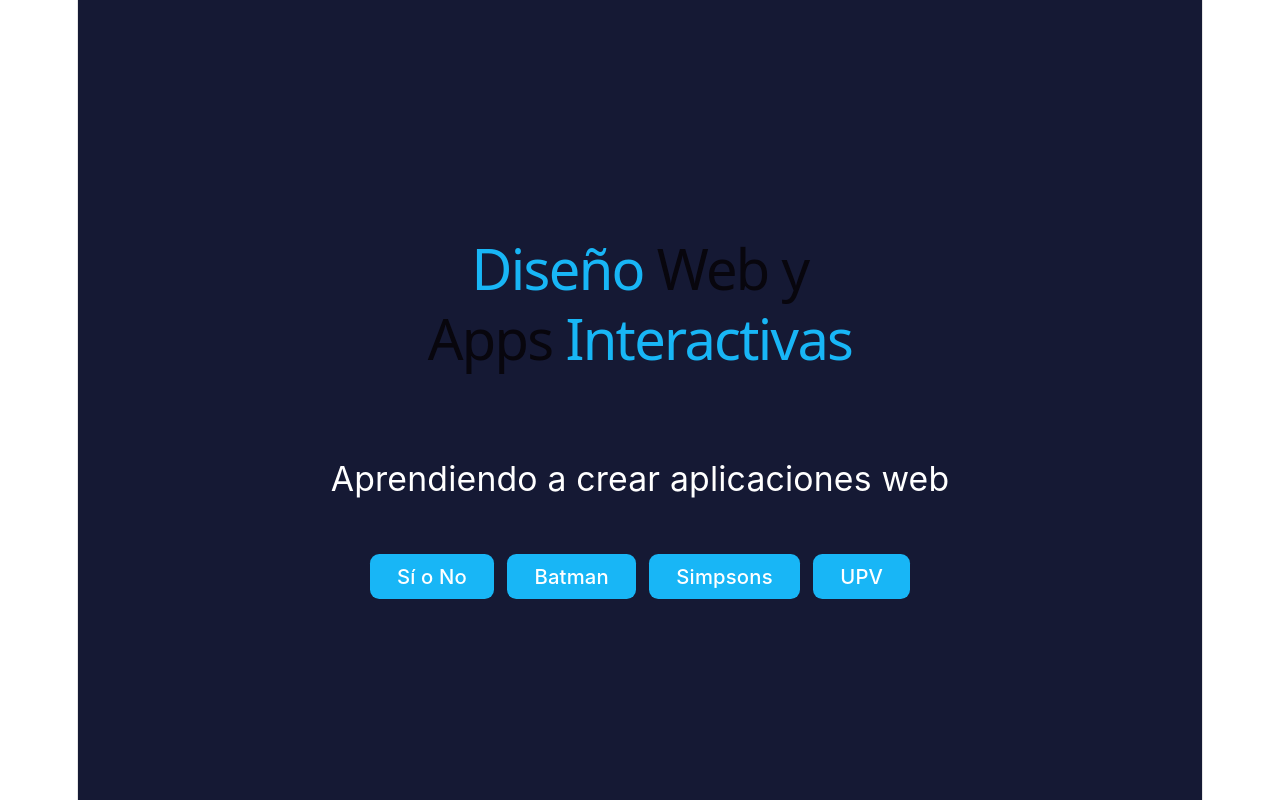
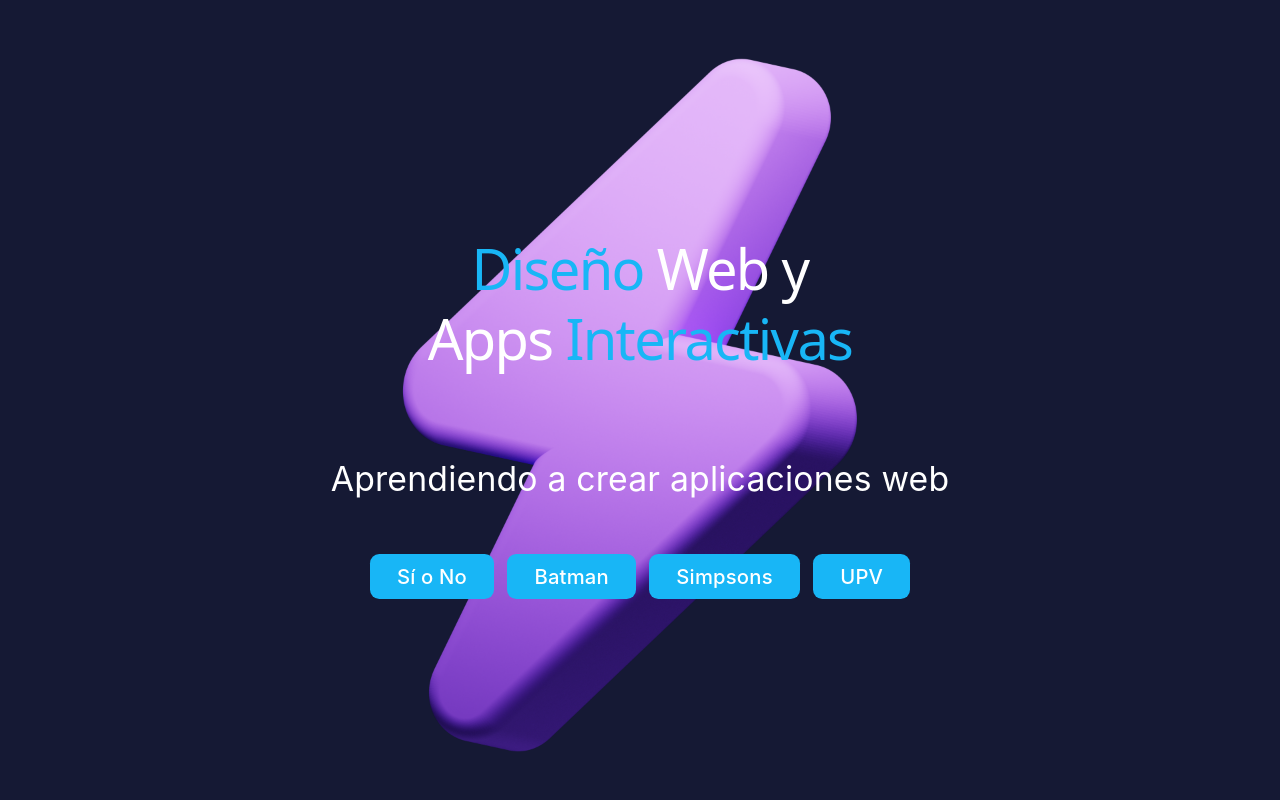
Before and after one commit to amurmur05/vue-web-1, a Vue app: page /#/domus in a window 1280 px wide. Built offline with nearby package versions, Linux system fonts and the light colour scheme.

Commit message:
amurmur05: Correccion de dependencias, fondo y margenes

```diff
--- a/package.json
+++ b/package.json
@@ -19,7 +19,8 @@
     "reka-ui": "^2.11.0",
     "tailwind-merge": "^3.7.0",
     "tailwindcss": "^4.3.3",
-    "vue": "^3.5.42"
+    "vue": "^3.5.42",
+    "vue-router": "^5.4.0"
   },
   "devDependencies": {
     "@types/node": "^24.19.2",
--- a/src/paginae/Domus.vue
+++ b/src/paginae/Domus.vue
@@ -4,6 +4,13 @@ import { Button } from '@/components/ui/button'
 </script>
 
 <template>
+  <div class="home-page">
+  <img
+    class="home-background"
+    src="/imagines/tonitrui.png"
+    alt=""
+    aria-hidden="true"
+  />
   <main
     class="flex min-h-screen flex-col items-center justify-center
            gap-12 bg-[rgb(21,25,52)] px-6 py-12
@@ -67,4 +74,31 @@ import { Button } from '@/components/ui/button'
       </Button>
     </div>
   </main>
+  </div>
 </template>
+<style scoped>
+.home-page {
+  position: relative;
+  isolation: isolate;
+  min-height: 100vh;
+  background-color: rgb(21, 25, 52);
+}
+
+.home-background {
+  position: absolute;
+  inset: 0;
+  width: 100%;
+  height: 100%;
+  object-fit: contain;
+  pointer-events: none;
+  z-index: -1;
+}
+
+main {
+  background-color: transparent;
+}
+
+main > h1 {
+  color: white;
+}
+</style>
--- a/src/style.css
+++ b/src/style.css
@@ -224,12 +224,12 @@ code {
 }
 
 #app {
-  width: 1126px;
-  max-width: 100%;
-  margin: 0 auto;
+  width: 100%;
+  max-width: none;
+  min-height: 100svh;
+  margin: 0;
+  border: none;
   text-align: center;
-  border-inline: 1px solid var(--border);
-  min-height: 100svh;
   display: flex;
   flex-direction: column;
   box-sizing: border-box;
```
Also changed, not shown: public/imagines/tonitrui.png (added), 1 other file (tests, documents, lock files or other folders).
